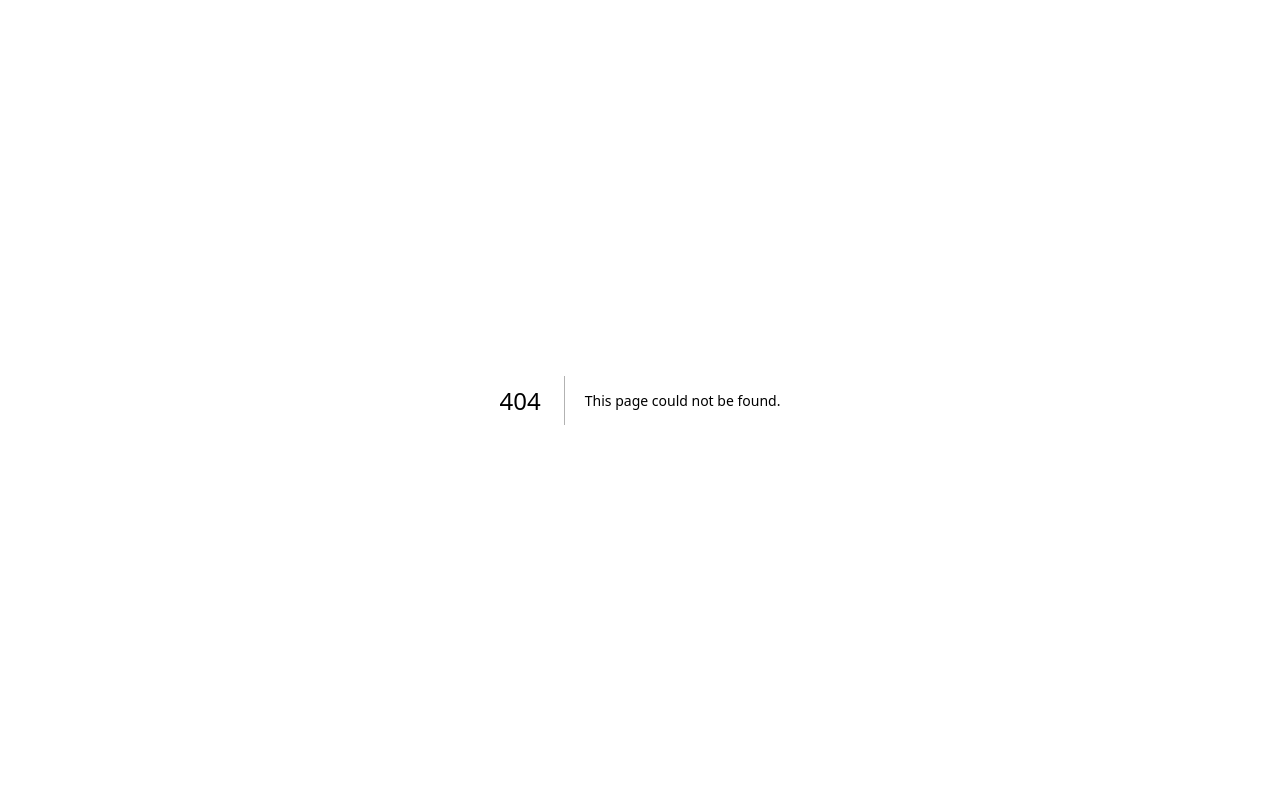
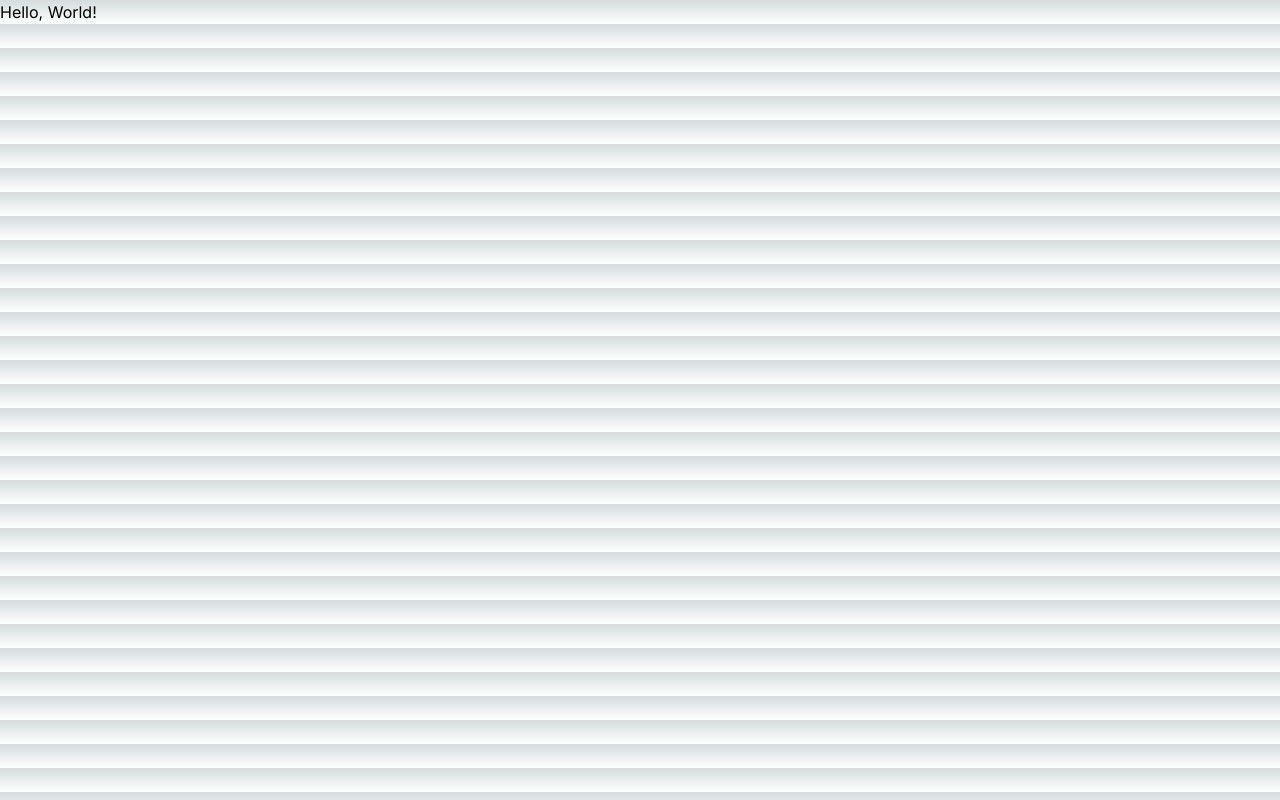
Before and after one commit to katayude/modelmemo, a Next.js app: page /homepage in a window 1280 px wide. Before the commit this address had no page. Built offline with nearby package versions, Linux system fonts and the light colour scheme.

Commit message:
ルートディレクトリを作成

```diff
--- /dev/null
+++ b/src/app/example/page.tsx
@@ -0,0 +1,12 @@
+import React from 'react';
+
+const TutorialPage: React.FC = () => {
+    return (
+        <div>
+            <h1>Tutorial</h1>
+            <p>Welcome to the tutorial page!</p>
+        </div>
+    );
+};
+
+export default TutorialPage;
--- /dev/null
+++ b/src/app/homepage/page.tsx
@@ -0,0 +1,11 @@
+import React from 'react';
+
+const Page: React.FC = () => {
+    return (
+        <div>
+            <h1>Hello, World!</h1>
+        </div>
+    );
+};
+
+export default Page;
--- /dev/null
+++ b/src/app/product_3Dedit/page.tsx
@@ -0,0 +1,11 @@
+import React from 'react';
+
+const Page: React.FC = () => {
+    return (
+        <div>
+            <h1>Hello, World!</h1>
+        </div>
+    );
+};
+
+export default Page;
--- /dev/null
+++ b/src/app/product_3Dview/page.tsx
@@ -0,0 +1,11 @@
+import React from 'react';
+
+const Page: React.FC = () => {
+    return (
+        <div>
+            <h1>Hello, World!</h1>
+        </div>
+    );
+};
+
+export default Page;
--- /dev/null
+++ b/src/app/product_field/page.tsx
@@ -0,0 +1,11 @@
+import React from 'react';
+
+const Page: React.FC = () => {
+    return (
+        <div>
+            <h1>Hello, World!</h1>
+        </div>
+    );
+};
+
+export default Page;
--- /dev/null
+++ b/src/app/product_home/page.tsx
@@ -0,0 +1,11 @@
+import React from 'react';
+
+const Page: React.FC = () => {
+    return (
+        <div>
+            <h1>Hello, World!</h1>
+        </div>
+    );
+};
+
+export default Page;
--- /dev/null
+++ b/src/app/product_room/page.tsx
@@ -0,0 +1,11 @@
+import React from 'react';
+
+const Page: React.FC = () => {
+    return (
+        <div>
+            <h1>Hello, World!</h1>
+        </div>
+    );
+};
+
+export default Page;
```
